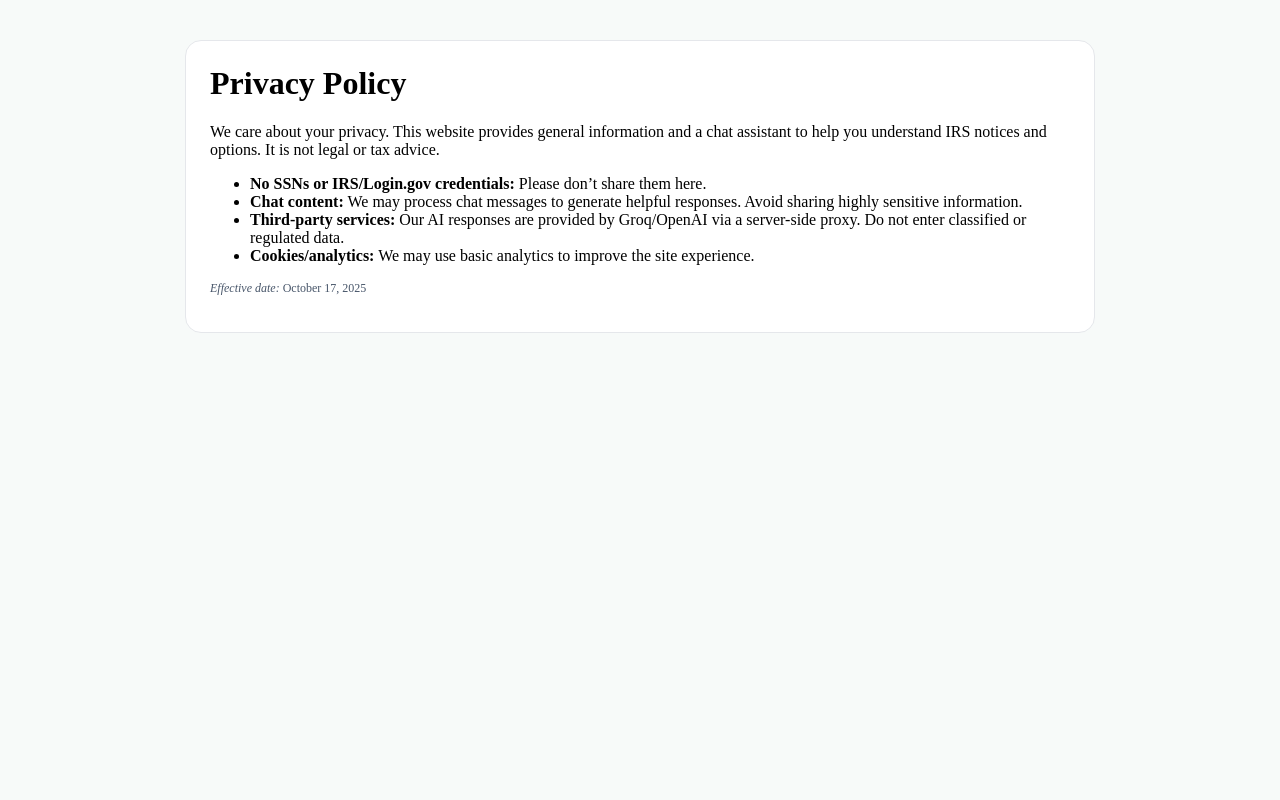
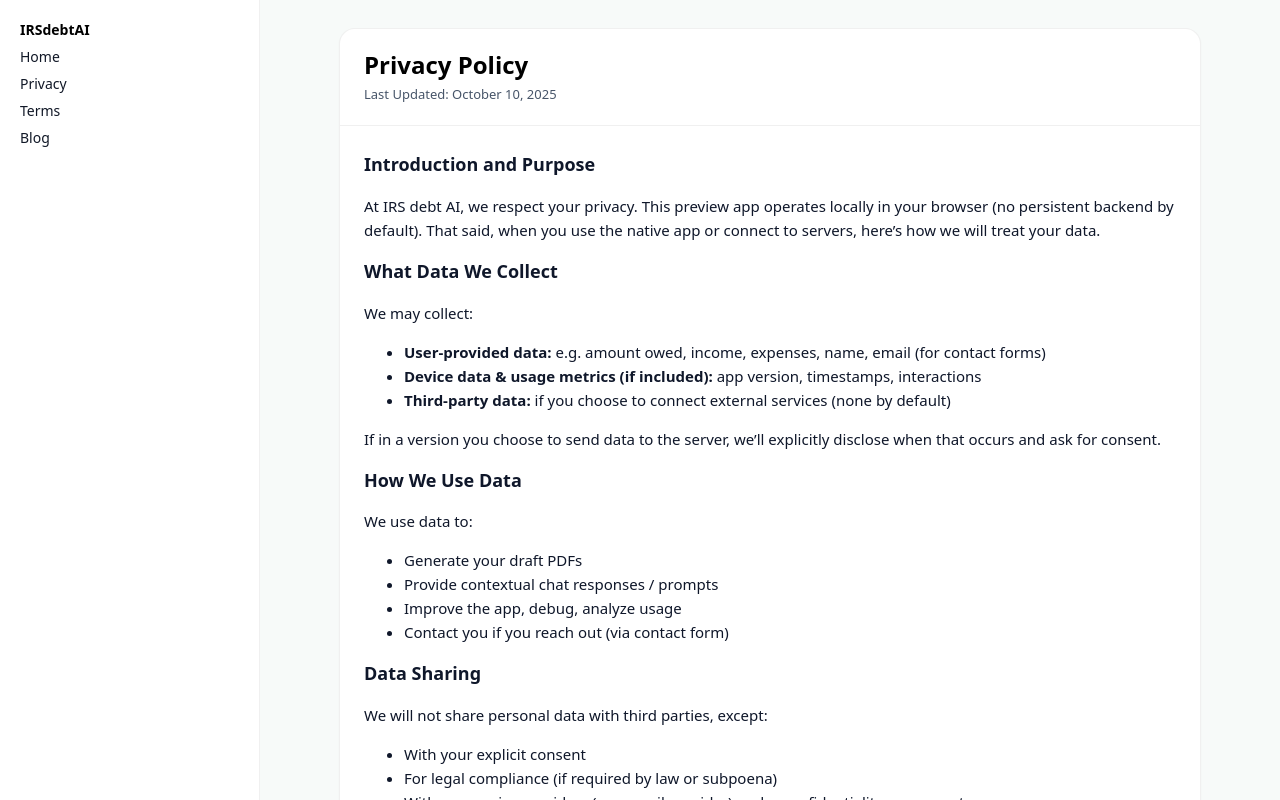
Before and after one commit to mathewjedeikin/irsdebtai-website, a Next.js app: page /privacy in a window 1280 px wide. Shown: the top 800 px of the page. Built offline with nearby package versions, Linux system fonts and the light colour scheme.

Commit message:
Update page.tsx

```diff
--- a/app/privacy/page.tsx
+++ b/app/privacy/page.tsx
@@ -1,17 +1,201 @@
-export const metadata = { title: "Privacy • IRSdebtAI" };
+// app/privacy/page.tsx
+// Dedicated Privacy page using the site's card/rail layout (no iframe).
+export const runtime = "nodejs"; // standard Node runtime
 
-export default function Privacy() {
+export const metadata = {
+  title: "Privacy • IRSdebtAI",
+  description: "How IRSdebtAI handles your information.",
+};
+
+export default function PrivacyPage() {
   return (
-    <main style={{maxWidth: 860, margin: "40px auto", background: "#fff", border: "1px solid #e5e7eb", borderRadius: 16, padding: 24}}>
-      <h1 style={{marginTop:0}}>Privacy Policy</h1>
-      <p>We care about your privacy. This website provides general information and a chat assistant to help you understand IRS notices and options. It is not legal or tax advice.</p>
-      <ul>
-        <li><b>No SSNs or IRS/Login.gov credentials:</b> Please don’t share them here.</li>
-        <li><b>Chat content:</b> We may process chat messages to generate helpful responses. Avoid sharing highly sensitive information.</li>
-        <li><b>Third‑party services:</b> Our AI responses are provided by Groq/OpenAI via a server-side proxy. Do not enter classified or regulated data.</li>
-        <li><b>Cookies/analytics:</b> We may use basic analytics to improve the site experience.</li>
-      </ul>
-      <p style={{fontSize:12, color:"#475569", marginTop:16}}><i>Effective date:</i> October 17, 2025</p>
+    <main
+      style={{
+        display: "grid",
+        gridTemplateColumns: "260px 1fr", // side-nav rail + content area
+        minHeight: "100vh",
+        background: "#f7faf9",
+      }}
+    >
+      {/* Left rail: simple nav to match site tone */}
+      <aside
+        style={{
+          borderRight: "1px solid rgba(0,0,0,0.06)",
+          background: "#ffffff",
+        }}
+      >
+        <div style={{ padding: 20, fontFamily: "system-ui, sans-serif", fontSize: 14 }}>
+          <div style={{ fontWeight: 700, marginBottom: 8 }}>IRSdebtAI</div>
+          <nav style={{ display: "grid", gap: 8 }}>
+            <a href="/" style={{ textDecoration: "none", color: "#111827" }}>Home</a>
+            <a href="/privacy" style={{ textDecoration: "none", color: "#111827" }}>Privacy</a>
+            <a href="/terms" style={{ textDecoration: "none", color: "#111827" }}>Terms</a>
+            <a href="/blog" style={{ textDecoration: "none", color: "#111827" }}>Blog</a>
+          </nav>
+        </div>
+      </aside>
+
+      {/* Main content card */}
+      <section style={{ padding: "28px 28px 80px 28px" }}>
+        <div
+          style={{
+            maxWidth: 860,
+            margin: "0 auto",
+            background: "#ffffff",
+            border: "1px solid rgba(0,0,0,0.06)",
+            borderRadius: 16,
+            boxShadow: "0 1px 2px rgba(0,0,0,0.04)",
+          }}
+        >
+          <header style={{ padding: "22px 24px", borderBottom: "1px solid rgba(0,0,0,0.06)" }}>
+            <h1
+              style={{
+                margin: 0,
+                fontFamily: "system-ui, sans-serif",
+                fontSize: 24,
+                lineHeight: "28px",
+                fontWeight: 800,
+              }}
+            >
+              Privacy Policy
+            </h1>
+            <div
+              style={{
+                marginTop: 6,
+                fontFamily: "system-ui, sans-serif",
+                fontSize: 13,
+                color: "#475569",
+              }}
+            >
+              Last Updated: October 10, 2025
+            </div>
+          </header>
+
+          <article
+            style={{
+              padding: 24,
+              fontFamily: "system-ui, -apple-system, Segoe UI, Roboto, Helvetica, Arial, sans-serif",
+              color: "#0f172a",
+              lineHeight: 1.6,
+              fontSize: 15,
+            }}
+          >
+            <h2 style={{ fontSize: 18, marginTop: 0 }}>Introduction and Purpose</h2>
+            <p>
+              At IRS debt AI, we respect your privacy. This preview app operates locally in your
+              browser (no persistent backend by default). That said, when you use the native app or
+              connect to servers, here’s how we will treat your data.
+            </p>
+
+            <h2 style={{ fontSize: 18 }}>What Data We Collect</h2>
+            <p>We may collect:</p>
+            <ul>
+              <li>
+                <strong>User-provided data:</strong> e.g. amount owed, income, expenses, name, email
+                (for contact forms)
+              </li>
+              <li>
+                <strong>Device data &amp; usage metrics (if included):</strong> app version,
+                timestamps, interactions
+              </li>
+              <li>
+                <strong>Third-party data:</strong> if you choose to connect external services (none
+                by default)
+              </li>
+            </ul>
+            <p>
+              If in a version you choose to send data to the server, we’ll explicitly disclose when
+              that occurs and ask for consent.
+            </p>
+
+            <h2 style={{ fontSize: 18 }}>How We Use Data</h2>
+            <p>We use data to:</p>
+            <ul>
+              <li>Generate your draft PDFs</li>
+              <li>Provide contextual chat responses / prompts</li>
+              <li>Improve the app, debug, analyze usage</li>
+              <li>Contact you if you reach out (via contact form)</li>
+            </ul>
+
+            <h2 style={{ fontSize: 18 }}>Data Sharing</h2>
+            <p>We will not share personal data with third parties, except:</p>
+            <ul>
+              <li>With your explicit consent</li>
+              <li>For legal compliance (if required by law or subpoena)</li>
+              <li>
+                With our service providers (e.g. email provider) under confidentiality agreements
+              </li>
+            </ul>
+
+            <h2 style={{ fontSize: 18 }}>Data Retention and Deletion</h2>
+            <ul>
+              <li>Data kept only as long as needed to fulfill the above purposes or comply with law</li>
+              <li>In the preview mode, data resets when you refresh the browser</li>
+              <li>
+                In the full version, users can request deletion of their data or account purge
+              </li>
+            </ul>
+
+            <h2 style={{ fontSize: 18 }}>Your Rights and Controls</h2>
+            <ul>
+              <li>You can access, correct, or delete your personal information</li>
+              <li>You can withdraw consent for data usage</li>
+              <li>You can disable any optional features collecting data</li>
+            </ul>
+
+            <h2 style={{ fontSize: 18 }}>Children</h2>
+            <p>We do not knowingly collect data from children under 13.</p>
+
+            <h2 style={{ fontSize: 18 }}>Security</h2>
+            <p>
+              We implement standard technical and organizational measures to protect data (e.g.
+              encryption in transit and at rest). But no system is perfect — we disclaim liability
+              for breaches not due to gross negligence.
+            </p>
+
+            <h2 style={{ fontSize: 18 }}>Updates to Policy</h2>
+            <p>
+              We may modify this Privacy Policy. We’ll post changes with version date and, where
+              appropriate, notify users.
+            </p>
+
+            <h2 style={{ fontSize: 18 }}>Contact</h2>
+            <p>
+              Questions? Email:{" "}
+              <a href="mailto:help@irsdebt.ai">help@irsdebt.ai</a>
+            </p>
+          </article>
+        </div>
+
+        {/* Footer: two lines, centered */}
+        <footer style={{ marginTop: 28 }}>
+          <div
+            style={{
+              maxWidth: 860,
+              margin: "0 auto",
+              textAlign: "center",
+              fontFamily: "system-ui, sans-serif",
+              fontSize: 14,
+              color: "#334155",
+            }}
+          >
+            <div style={{ marginBottom: 6 }}>
+              <a href="/privacy" style={{ color: "inherit", textDecoration: "none" }}>
+                Privacy Policy
+              </a>
+              {"  •  "}
+              <a href="/terms" style={{ color: "inherit", textDecoration: "none" }}>
+                Terms
+              </a>
+              {"  •  "}
+              <a href="/blog" style={{ color: "inherit", textDecoration: "none" }}>
+                Blog
+              </a>
+            </div>
+            <div>© 2025 IRSdebtAI, Inc.</div>
+          </div>
+        </footer>
+      </section>
     </main>
   );
 }
```
